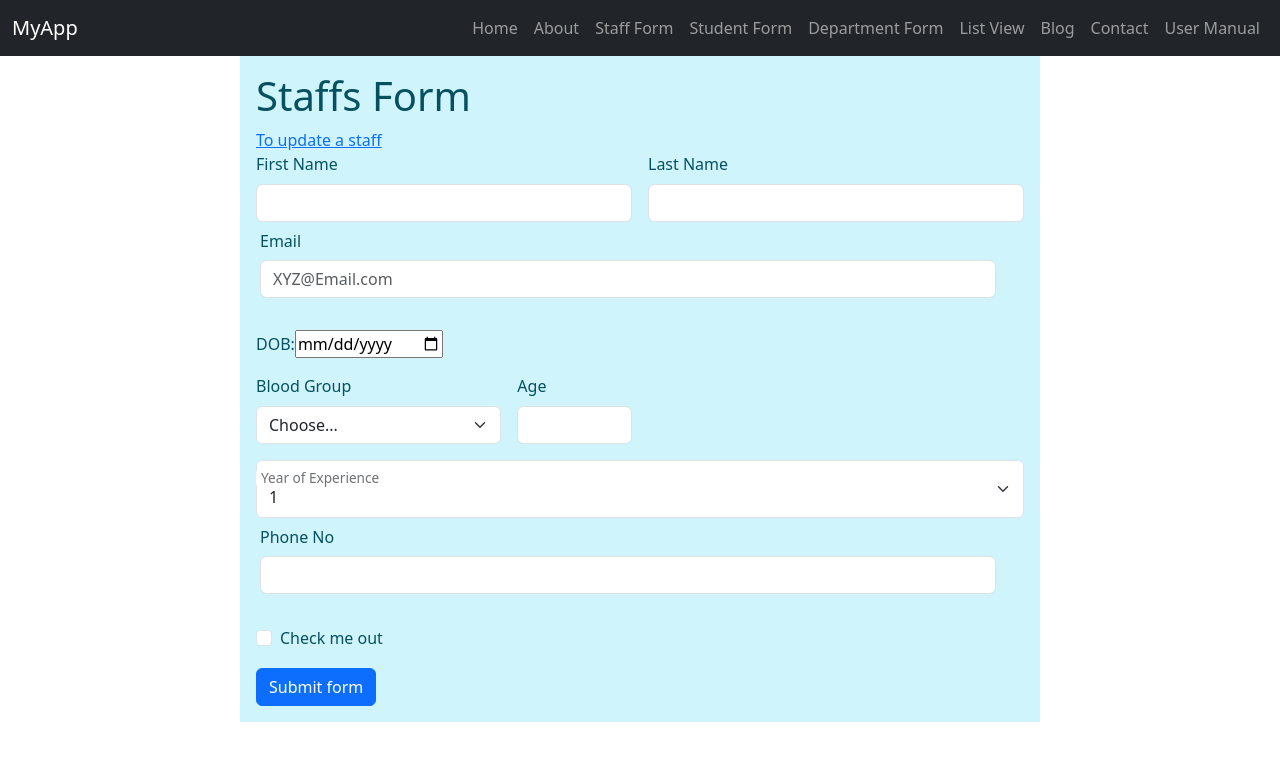
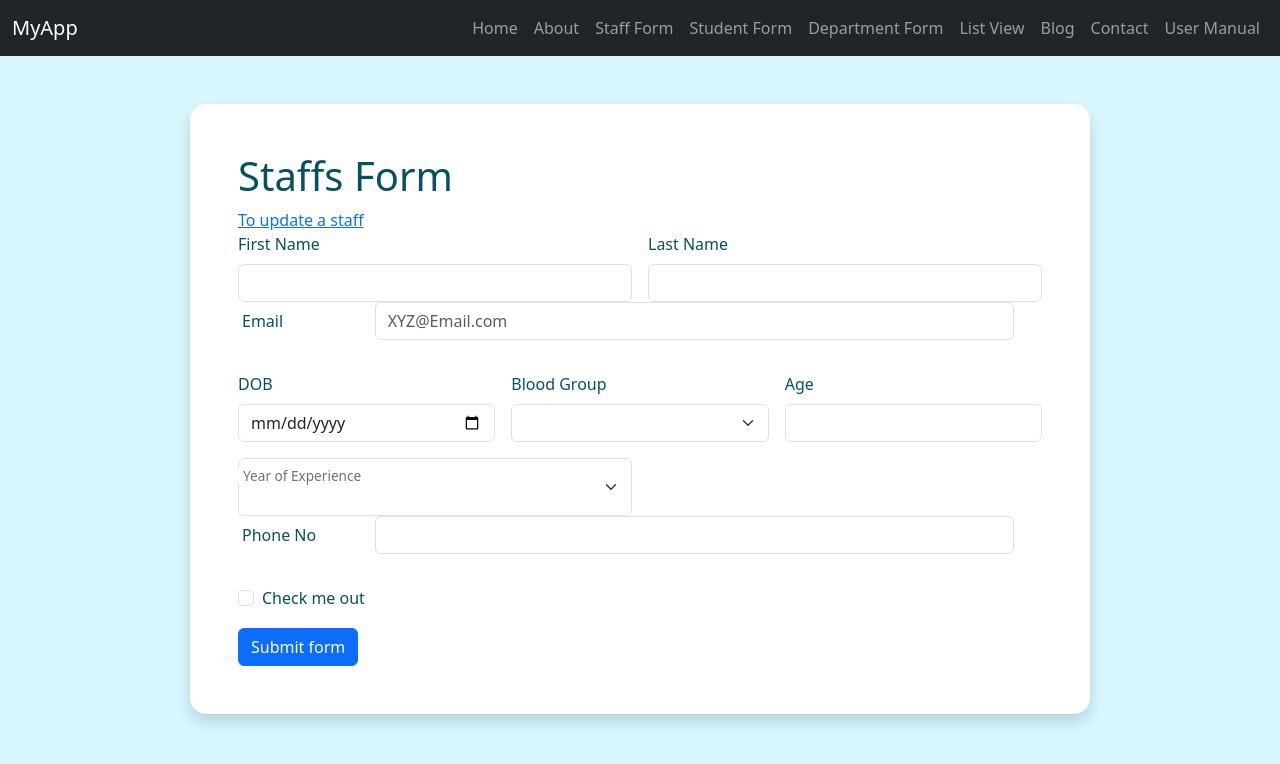
Before and after one commit to Hari00155/vue-project, a Vue app: page /staff-form in a window 1280 px wide. Shown: the top 764 px of the page. Built offline with nearby package versions, Linux system fonts and the light colour scheme.

Commit message:
To change a bg size by css add style

```diff
--- a/src/views/DepartmentFormView.vue
+++ b/src/views/DepartmentFormView.vue
@@ -1,6 +1,8 @@
 <template>
-  <Container>
-    <div class="p-3 mb-2 bg-warning-subtle text-warning-emphasis">
+    <!-- Full-width sky blue background -->
+   <div class="bg-info-subtle text-info-emphasis py-5">
+    <!-- Inner container to center the form nicely -->
+    <div class="container bg-white p-5 rounded-4 shadow">
     <h1>Department Form</h1>
 
     <RouterLink to="/departments/update">To update a department</RouterLink>
@@ -77,7 +79,7 @@
       </div>
     </form>
   </div>
-  </Container>
+   </div>
 </template>
 
 <script>
@@ -114,3 +116,15 @@ export default {
   },
 }
 </script>
+<style scoped>
+.bg-info-subtle {
+  background-color: #eeebbf !important;
+  /* light voilet */
+  min-height: 100vh;
+}
+
+/* Add a little spacing to make it neat */
+.container {
+  max-width: 900px;
+}
+</style>
--- a/src/views/StaffFormView.vue
+++ b/src/views/StaffFormView.vue
@@ -1,46 +1,44 @@
 <template>
-  <Container>
-    <div class="p-3 mb-2 bg-info-subtle text-info-emphasis">
+  <!-- Full-width sky blue background -->
+  <div class="bg-info-subtle text-info-emphasis py-5">
+    <!-- Inner container to center the form nicely -->
+    <div class="container bg-white p-5 rounded-4 shadow">
       <h1>Staffs Form</h1>
 
       <RouterLink to="/staffs/update">To update a staff</RouterLink>
 
-
-    <form class="row g-3 needs-validation">
+      <form class="row g-3 needs-validation" @submit.prevent="handleSubmit">
         <div class="col-md-6">
           <label for="inputFirstName" class="form-label">First Name</label>
-        <input
-          type="text"
-          class="form-control"
-          id="inputFirstName"
-          required
-          v-model="formData.firstName"
-        />
+          <input type="text" class="form-control" id="inputFirstName" required v-model="formData.firstName" />
           {{ formData.firstName }}
         </div>
+
         <div class="col-md-6">
           <label for="inputLastName" class="form-label">Last Name</label>
-        <input type="LastName" class="form-control" id="inputLastName" required
-          v-model="formData.lastName" />
+          <input type="text" class="form-control" id="inputLastName" required v-model="formData.lastName" />
           {{ formData.lastName }}
         </div>
+
         <div class="row mb-3">
           <label for="colFormLabel" class="col-sm-2 col-form-label">Email</label>
-        <div class="col-sm-25">
-          <input type="email" class="form-control" id="colFormLabel" placeholder="XYZ@Email.com" required v-model="formData.email"/>
+          <div class="col-sm-10">
+            <input type="email" class="form-control" id="colFormLabel" placeholder="XYZ@Email.com" required
+              v-model="formData.email" />
             {{ formData.email }}
           </div>
         </div>
-      <div>
-        <label for="DOB">DOB:</label>
-        <input type="date" required v-model="formData.Dob"/>
+
+        <div class="col-md-4">
+          <label for="DOB" class="form-label">DOB</label>
+          <input type="date" class="form-control" id="DOB" required v-model="formData.Dob" />
           {{ formData.Dob }}
         </div>
 
         <div class="col-md-4">
           <label for="Bloodgroup" class="form-label">Blood Group</label>
-        <select id="inputBloodgroup" class="form-select">
-          <option selected>Choose...</option>
+          <select id="inputBloodgroup" class="form-select" v-model="formData.bloodgroup">
+            <option selected disabled>Choose...</option>
             <option>A+</option>
             <option>A-</option>
             <option>AB+</option>
@@ -50,14 +48,18 @@
             <option>O+</option>
             <option>O-</option>
           </select>
+          {{ formData.bloodgroup }}
         </div>
-      <div class="col-md-2">
+
+        <div class="col-md-4">
           <label for="inputAGE" class="form-label">Age</label>
-        <input type="text" class="form-control" id="inputAGE" required v-model="formData.age"/>
+          <input type="number" class="form-control" id="inputAGE" required v-model="formData.age" />
           {{ formData.age }}
         </div>
-      <div class="form-floating">
-        <select class="form-select" id="floatingSelect" aria-label="Floating label select example">
+
+        <div class="form-floating col-md-6">
+          <select class="form-select" id="floatingSelect" aria-label="Floating label select example"
+            v-model="formData.yearofexperience">
             <option value="1">1</option>
             <option value="2">2</option>
             <option value="3">3</option>
@@ -66,29 +68,35 @@
           </select>
           <label for="floatingSelect">Year of Experience</label>
         </div>
+
         <div class="row mb-3">
           <label for="inputPhoneNO" class="col-sm-2 col-form-label">Phone No</label>
-        <div class="col-sm-25">
-          <input type="phoneno" class="form-control" id="inputPhoneNo" required v-model="formData.phno"/>
+          <div class="col-sm-10">
+            <input type="text" class="form-control" id="inputPhoneNo" required v-model="formData.phno" />
             {{ formData.phno }}
           </div>
         </div>
+
         <div class="col-12">
           <div class="form-check">
             <input class="form-check-input" type="checkbox" id="gridCheck" />
-          <label class="form-check-label" for="gridCheck"> Check me out </label>
+            <label class="form-check-label" for="gridCheck">Check me out</label>
           </div>
         </div>
+
         <div class="col-12">
           <button class="btn btn-primary" type="submit">Submit form</button>
         </div>
       </form>
+
+      <!-- Optional message after submission -->
+      <p v-if="message" class="mt-3 text-success fw-bold">{{ message }}</p>
     </div>
-  </Container>
+  </div>
 </template>
 
 <script>
-import Container from '@/components/Container.vue'
+import axios from "axios";
 
 export default {
   data() {
@@ -99,44 +107,50 @@ export default {
         email: null,
         Dob: null,
         bloodgroup: null,
-        Age: null,
+        age: null,
         yearofexperience: null,
         phno: null,
       },
       message: null,
-    }
+    };
   },
-
   methods: {
     async handleSubmit() {
-      let url = 'http://localhost:3001/staffs'
-      axios.post(url, this.formData)
-        .then( response => {
+      try {
+        const url = "http://localhost:3001/staffs";
+        const response = await axios.post(url, this.formData);
         console.log(response);
-          this.message = "Record created."
-          this.resetForm()
-        })
-        .catch(function (error) {
-          console.log(error);
-        });
-
+        this.message = "Record created successfully!";
+        this.resetForm();
+      } catch (error) {
+        console.error(error);
+      }
     },
     resetForm() {
       this.formData = {
         firstName: null,
         lastName: null,
         email: null,
-        dob: null,
-        bloodGroup: null,
+        Dob: null,
+        bloodgroup: null,
         age: null,
-        mobileNo: null,
-        createdAt: null,
-
-      }
+        yearofexperience: null,
+        phno: null,
+      };
     },
   },
-  components: {
-    Container,
-  },
+};
+</script>
+
+<style scoped>
+.bg-info-subtle {
+  background-color: #d8f7ff !important;
+  /* sky blue */
+  min-height: 100vh;
 }
-</script>
+
+/* Add a little spacing to make it neat */
+.container {
+  max-width: 900px;
+}
+</style>
--- a/src/views/StudentFormView.vue
+++ b/src/views/StudentFormView.vue
@@ -1,6 +1,8 @@
 <template>
-  <Container >
-    <div class="p-3 mb-2 bg-primary-subtle text-primary-emphasis">
+   <!-- Full-width sky blue background -->
+   <div class="bg-info-subtle text-info-emphasis py-5">
+    <!-- Inner container to center the form nicely -->
+    <div class="container bg-white p-5 rounded-4 shadow">
     <h1>Student Form</h1>
 
 
@@ -79,15 +81,16 @@
       <div class="col-12">
         <button class="btn btn-primary" type="submit">Submit form</button>
       </div>
+      </form>
 
-    </form>
 
     <!-- Success Alert-->
     <div v-if="message" class="alert alert-success" role="alert">
       {{ message }}
     </div>
       </div>
-  </Container>
+    </div>
+
 </template>
 
 <script>
@@ -148,3 +151,16 @@ export default {
   },
 }
 </script>
+
+<style scoped>
+.bg-info-subtle {
+  background-color: #b6cef7 !important;
+  /* light voilet */
+  min-height: 100vh;
+}
+
+/* Add a little spacing to make it neat */
+.container {
+  max-width: 900px;
+}
+</style>
--- a/src/views/departments/UpdateDepartmentFormView.vue
+++ b/src/views/departments/UpdateDepartmentFormView.vue
@@ -1,6 +1,8 @@
 <template>
-  <Container>
-    <div class="p-3 mb-2 bg-warning-subtle text-warning-emphasis">
+   <!-- Full-width sky blue background -->
+   <div class="bg-info-subtle text-info-emphasis py-5">
+    <!-- Inner container to center the form nicely -->
+    <div class="container bg-white p-5 rounded-4 shadow">
 
       <h1>Update Department Form</h1>
 
@@ -65,7 +67,7 @@
         {{ message }}
       </div>
     </div>
-  </Container>
+  </div>
 </template>
 
 <script>
@@ -130,3 +132,15 @@ export default {
   },
 }
 </script>
+<style scoped>
+.bg-info-subtle {
+  background-color: #eeebbf !important;
+  /* light voilet */
+  min-height: 100vh;
+}
+
+/* Add a little spacing to make it neat */
+.container {
+  max-width: 900px;
+}
+</style>
--- a/src/views/staffs/UpdateStaffFormView.vue
+++ b/src/views/staffs/UpdateStaffFormView.vue
@@ -1,6 +1,11 @@
 <template>
-  <Container>
-    <div class="p-3 mb-2 bg-info-subtle text-info-emphasis">
+
+    <!-- Full-width sky blue background -->
+   <div class="bg-info-subtle text-info-emphasis py-5">
+    <!-- Inner container to center the form nicely -->
+    <div class="container bg-white p-5 rounded-4 shadow">
+
+
     <h1>Update Staff Form</h1>
 
     <div class="row g-3 align-items-center">
@@ -93,7 +98,7 @@
     <div v-if="message" class="alert alert-success" role="alert">
       {{ message }}
     </div>
-  </Container>
+   </div>
 </template>
 
 <script>
@@ -164,4 +169,18 @@ export default {
     Container,
   },
 }
+
 </script>
+
+<style scoped>
+.bg-info-subtle {
+  background-color: #d8f7ff !important;
+  /* sky blue */
+  min-height: 100vh;
+}
+
+/* Add a little spacing to make it neat */
+.container {
+  max-width: 900px;
+}
+</style>
--- a/src/views/students/UpdateStudentFormView.vue
+++ b/src/views/students/UpdateStudentFormView.vue
@@ -1,6 +1,8 @@
 <template>
-  <Container>
-    <div class="p-3 mb-2 bg-primary-subtle text-primary-emphasis">
+  <!-- Full-width sky blue background -->
+   <div class="bg-info-subtle text-info-emphasis py-5">
+    <!-- Inner container to center the form nicely -->
+    <div class="container bg-white p-5 rounded-4 shadow">
     <h1>Update Student Form</h1>
 
 <div class="row g-3 align-items-center">
@@ -97,7 +99,7 @@
       {{ message }}
     </div>
     </div>
-  </Container>
+  </div>
 </template>
 
 <script>
@@ -170,3 +172,16 @@ export default {
   },
 }
 </script>
+
+<style scoped>
+.bg-info-subtle {
+  background-color: #b6cef7 !important;
+  /*light violet */
+  min-height: 100vh;
+}
+
+/* Add a little spacing to make it neat */
+.container {
+  max-width: 900px;
+}
+</style>
```
Lines whose indentation alone changed are shown as unchanged.
